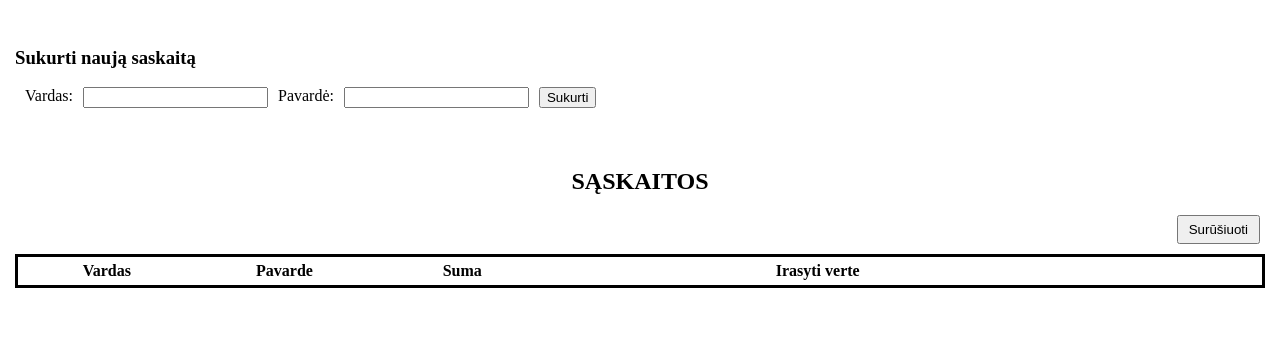
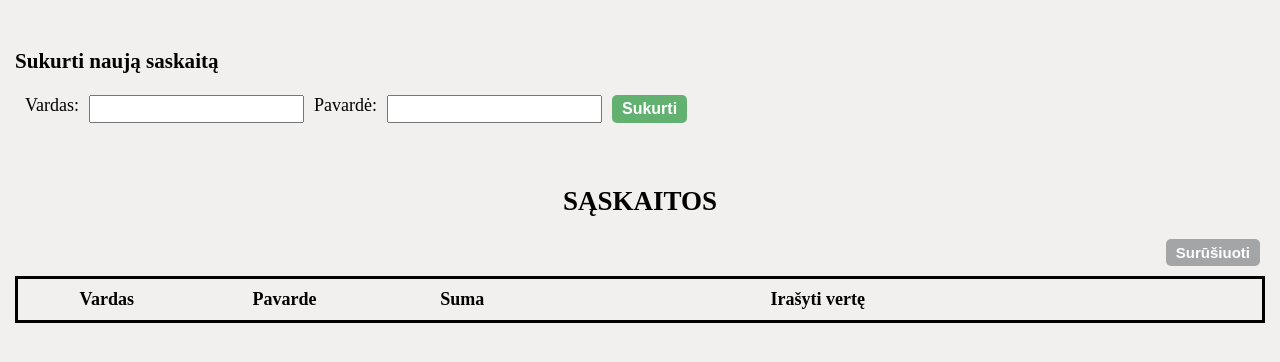
Before and after one commit to LaimaJan/Banking-app, a React (Vite) app: page / in a window 1280 px wide. Shown: the top 362 px of the page. Built offline with nearby package versions, Linux system fonts and the light colour scheme.

Commit message:
added css code

```diff
--- a/src/App.css
+++ b/src/App.css
@@ -31,6 +31,15 @@
 	display: flex;
 	flex-direction: column;
 	margin: 20px 0 40px 0;
+}
+
+.submit-btn {
+	background-color: #63b170;
+	padding: 5px 10px;
+	border: none;
+	border-radius: 5px;
+	color: white;
+	font-weight: 600;
 }
 
 .sorting-button-container {
@@ -69,5 +78,29 @@ thead th {
 
 th,
 td {
-	padding: 5px;
+	padding: 10px;
 }
+
+#add-money,
+#deduct-money,
+#delete-btn,
+#sort-button {
+	color: white;
+	font-weight: 600;
+}
+
+#add-money {
+	background-color: #535c60;
+}
+
+#deduct-money {
+	background-color: #117aff;
+}
+
+#delete-btn {
+	background-color: rgb(215, 71, 71);
+}
+
+#sort-button {
+	background-color: rgb(164, 165, 166);
+}
--- a/src/App.jsx
+++ b/src/App.jsx
@@ -116,7 +116,9 @@ function App() {
 					<h2>SĄSKAITOS</h2>
 				</div>
 				<div className="sorting-button-container">
-					<button onClick={sortBySurname}>Surūšiuoti</button>
+					<button onClick={sortBySurname} id="sort-button">
+						Surūšiuoti
+					</button>
 				</div>
 
 				<table>
@@ -126,7 +128,7 @@ function App() {
 							<th>Pavarde</th>
 							<th>Suma</th>
 							<th></th>
-							<th>Irasyti verte</th>
+							<th>Irašyti vertę</th>
 							<th></th>
 							<th></th>
 						</tr>
--- a/src/app/components/CreateNewUser/CreateNewUser.jsx
+++ b/src/app/components/CreateNewUser/CreateNewUser.jsx
@@ -24,7 +24,12 @@ export default function CreateNewUser({
 					value={lastNameValue}
 					onChange={handleChangeLastName}
 				/>
-				<input type="submit" value="Sukurti" onClick={onClick} />
+				<input
+					type="submit"
+					value="Sukurti"
+					className="submit-btn"
+					onClick={onClick}
+				/>
 			</form>
 		</div>
 	);
--- a/src/app/components/Trows/Trows.jsx
+++ b/src/app/components/Trows/Trows.jsx
@@ -14,7 +14,9 @@ export default function Trows({
 			<td>{surname}</td>
 			<td>{moneyAmount}</td>
 			<td>
-				<button onClick={deleteUser}>Ištrinti sąskaitą</button>
+				<button id="delete-btn" onClick={deleteUser}>
+					Ištrinti sąskaitą
+				</button>
 			</td>
 			<td>
 				<input type="text" value={inputValue} onChange={onChange} />
--- a/src/index.css
+++ b/src/index.css
@@ -8,4 +8,17 @@
 
 input {
 	outline: none;
+	font-size: 16px;
 }
+
+button {
+	border: none;
+	padding: 5px 10px;
+	border-radius: 5px;
+	font-size: 15px;
+}
+
+body {
+	background-color: #f2f0ef;
+	font-size: 18px;
+}
```
